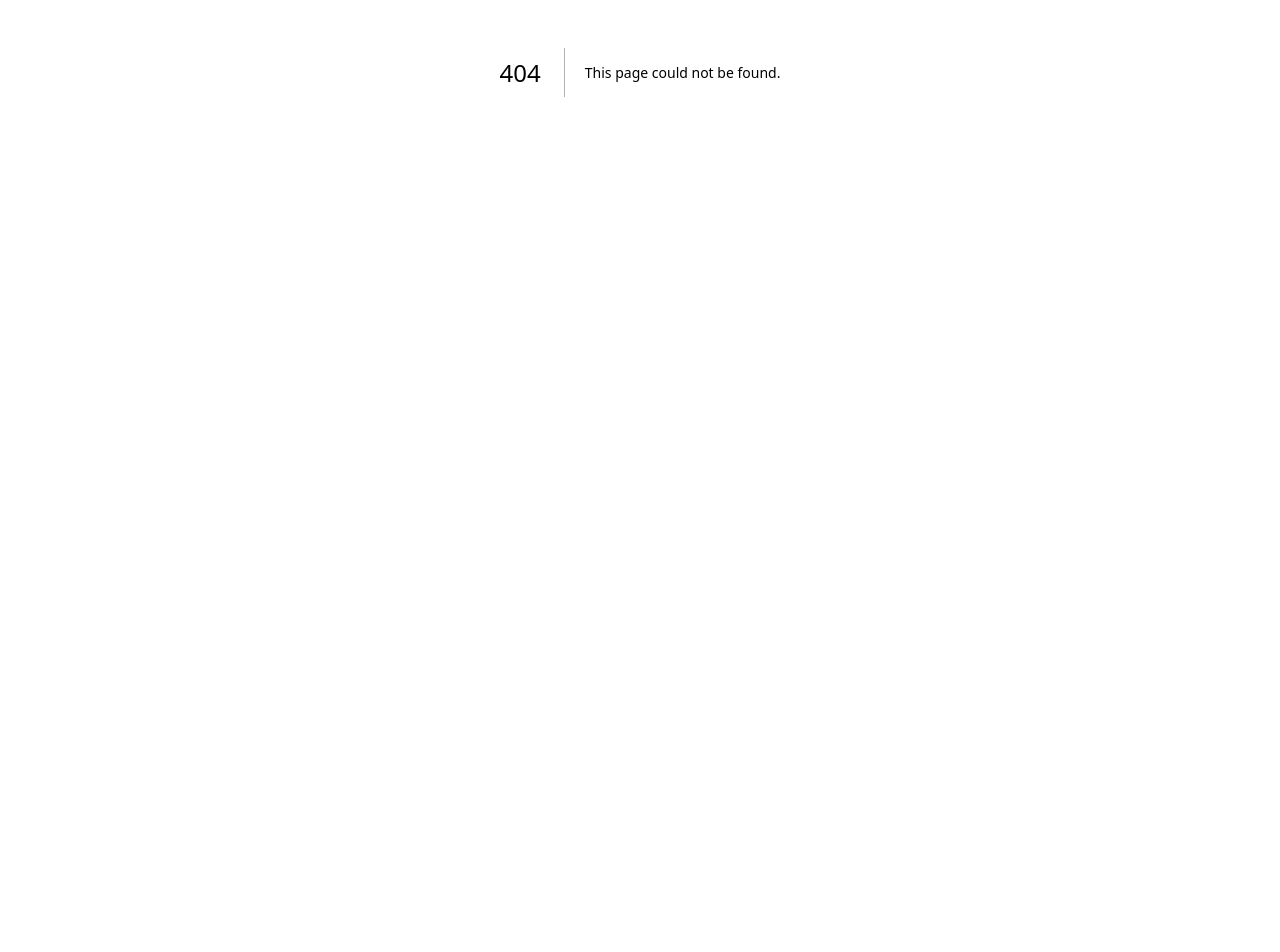
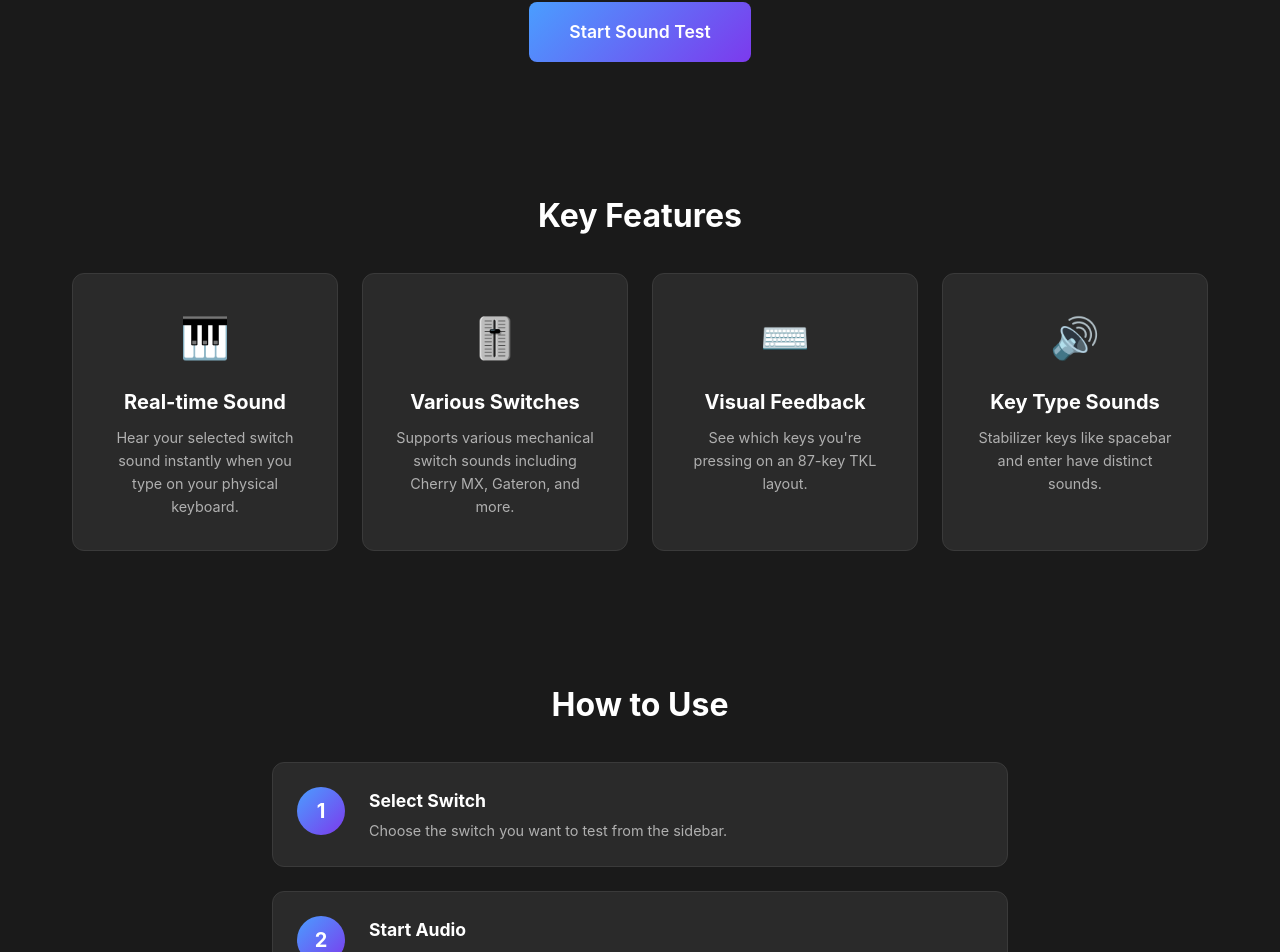
Before and after one commit to NonUlti/keysoundlab-web, a Next.js app: page /en in a window 1280 px wide. Before the commit this address had no page. Shown: the part 328-1280 px from the top of the page. Before the commit the page ends 800 px from the top, so only its background shows below. Built offline with nearby package versions, Linux system fonts and the light colour scheme.

Commit message:
refactor: Migrate pages to locale-based routing structure
- Move pages to src/app/[locale]/
- Add locale-aware RootLayout
- Remove old static routes

```diff
--- /dev/null
+++ b/src/app/[locale]/layout.tsx
@@ -0,0 +1,49 @@
+import type { Metadata } from 'next';
+import { NextIntlClientProvider } from 'next-intl';
+import { getMessages } from 'next-intl/server';
+import { notFound } from 'next/navigation';
+import { routing } from '@/i18n/routing';
+import { NAMESPACES, type Locale } from '@/i18n/constants';
+import { Providers } from '../providers';
+import '../globals.css';
+
+type Props = {
+  children: React.ReactNode;
+  params: Promise<{ locale: string }>;
+};
+
+export function generateStaticParams() {
+  return routing.locales.map((locale) => ({ locale }));
+}
+
+export async function generateMetadata({ params }: Props): Promise<Metadata> {
+  const { locale } = await params;
+  const messages = await getMessages();
+  const common = messages[NAMESPACES.COMMON] as Record<string, Record<string, string>>;
+
+  return {
+    title: common?.metadata?.title || 'KeySoundLab',
+    description: common?.metadata?.description || '',
+  };
+}
+
+export default async function LocaleLayout({ children, params }: Props) {
+  const { locale } = await params;
+
+  // Validate locale
+  if (!routing.locales.includes(locale as Locale)) {
+    notFound();
+  }
+
+  const messages = await getMessages();
+
+  return (
+    <html lang={locale}>
+      <body>
+        <NextIntlClientProvider messages={messages}>
+          <Providers>{children}</Providers>
+        </NextIntlClientProvider>
+      </body>
+    </html>
+  );
+}
--- a/src/app/page.tsx
+++ b/src/app/[locale]/page.tsx
@@ -1,75 +1,78 @@
 'use client';
 
 import Link from 'next/link';
+import { useTranslations } from 'next-intl';
 import { Header } from '@/shared/ui';
+import { NAMESPACES } from '@/i18n/constants';
 
 /**
  * 메인 랜딩 페이지
  */
 export default function HomePage() {
+  const t = useTranslations(NAMESPACES.HOME);
+  const tCommon = useTranslations(NAMESPACES.COMMON);
+
   return (
     <div className="landing-page">
       <Header />
 
       <main className="landing-main">
         <section className="hero-section">
-          <h1 className="hero-title">KeySoundLab</h1>
-          <p className="hero-subtitle">
-            키보드 스위치 사운드를 실시간으로 테스트해보세요
-          </p>
+          <h1 className="hero-title">{t('hero.title')}</h1>
+          <p className="hero-subtitle">{t('hero.subtitle')}</p>
           <Link href="/sound-test" className="cta-button">
-            사운드 테스트 시작
+            {t('hero.cta')}
           </Link>
         </section>
 
         <section className="features-section">
-          <h2 className="section-title">주요 기능</h2>
+          <h2 className="section-title">{t('features.title')}</h2>
           <div className="features-grid">
             <div className="feature-card">
               <div className="feature-icon">🎹</div>
-              <h3>실시간 사운드</h3>
-              <p>물리 키보드를 입력하면 선택한 스위치의 소리가 즉시 재생됩니다.</p>
+              <h3>{t('features.realtime.title')}</h3>
+              <p>{t('features.realtime.description')}</p>
             </div>
             <div className="feature-card">
               <div className="feature-icon">🎚️</div>
-              <h3>다양한 스위치</h3>
-              <p>Cherry MX, Gateron 등 다양한 기계식 스위치 사운드를 지원합니다.</p>
+              <h3>{t('features.switches.title')}</h3>
+              <p>{t('features.switches.description')}</p>
             </div>
             <div className="feature-card">
               <div className="feature-icon">⌨️</div>
-              <h3>시각적 피드백</h3>
-              <p>87키 TKL 레이아웃으로 현재 누른 키를 시각적으로 확인할 수 있습니다.</p>
+              <h3>{t('features.visual.title')}</h3>
+              <p>{t('features.visual.description')}</p>
             </div>
             <div className="feature-card">
               <div className="feature-icon">🔊</div>
-              <h3>키 타입별 사운드</h3>
-              <p>스페이스바, 엔터 등 스태빌라이저 키는 다른 소리로 재생됩니다.</p>
+              <h3>{t('features.keyTypes.title')}</h3>
+              <p>{t('features.keyTypes.description')}</p>
             </div>
           </div>
         </section>
 
         <section className="how-it-works-section">
-          <h2 className="section-title">사용 방법</h2>
+          <h2 className="section-title">{t('howItWorks.title')}</h2>
           <div className="steps">
             <div className="step">
               <div className="step-number">1</div>
               <div className="step-content">
-                <h3>스위치 선택</h3>
-                <p>사이드바에서 테스트하고 싶은 스위치를 선택합니다.</p>
+                <h3>{t('howItWorks.step1.title')}</h3>
+                <p>{t('howItWorks.step1.description')}</p>
               </div>
             </div>
             <div className="step">
               <div className="step-number">2</div>
               <div className="step-content">
-                <h3>오디오 시작</h3>
-                <p>&quot;오디오 시작&quot; 버튼을 클릭하여 사운드를 활성화합니다.</p>
+                <h3>{t('howItWorks.step2.title')}</h3>
+                <p>{t('howItWorks.step2.description')}</p>
               </div>
             </div>
             <div className="step">
               <div className="step-number">3</div>
               <div className="step-content">
-                <h3>타이핑 테스트</h3>
-                <p>키보드를 입력하면 선택한 스위치의 소리가 재생됩니다.</p>
+                <h3>{t('howItWorks.step3.title')}</h3>
+                <p>{t('howItWorks.step3.description')}</p>
               </div>
             </div>
           </div>
@@ -77,7 +80,7 @@ export default function HomePage() {
       </main>
 
       <footer className="landing-footer">
-        <p>KeySoundLab - 키보드 스위치 사운드 테스트</p>
+        <p>{tCommon('footer.copyright')}</p>
       </footer>
     </div>
   );
--- a/src/app/layout.tsx
+++ /dev/null
@@ -1,22 +0,0 @@
-import type { Metadata } from 'next';
-import { Providers } from './providers';
-import './globals.css';
-
-export const metadata: Metadata = {
-  title: 'KeySoundLab',
-  description: '키보드 스위치 사운드 테스트 웹 애플리케이션',
-};
-
-export default function RootLayout({
-  children,
-}: {
-  children: React.ReactNode;
-}) {
-  return (
-    <html lang="ko">
-      <body>
-        <Providers>{children}</Providers>
-      </body>
-    </html>
-  );
-}
```
Also changed, not shown: src/app/[locale]/sound-test/page.tsx (renamed from src/app/sound-test/page.tsx, +9 -5 lines).
